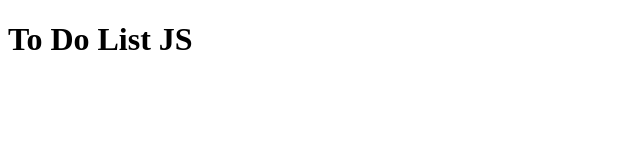
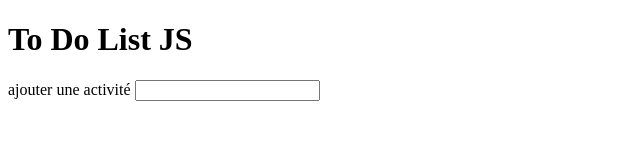
Before and after one commit to Gbz11/toDoList.js, a plain HTML site: page index.html in a window 1280 px wide. Shown: the whole page, without its empty margins (0-640 px from the left). Drawn offline with Linux system fonts and the light colour scheme.

Commit message:
ajout de l'input

```diff
--- a/index.html
+++ b/index.html
@@ -8,7 +8,10 @@
 </head>
 <body>
   <h1>To Do List JS</h1>
-
+    <form action="#">
+      <label for="activities">ajouter une activité</label>
+      <input type="text" id="addActivities">
+    </form>
 
   <script src="./script.js"></script>
 </body>
--- a/script.js
+++ b/script.js
@@ -0,0 +1 @@
+const addActivities = document.getElementById('addActivities')
```
